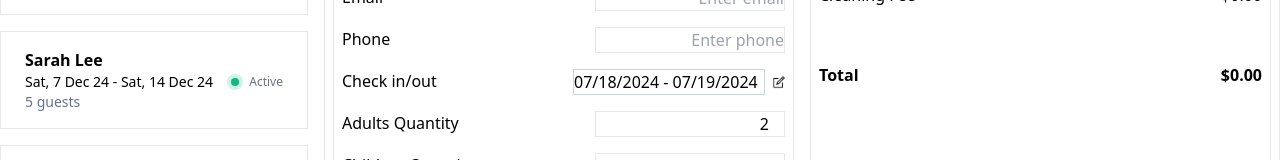
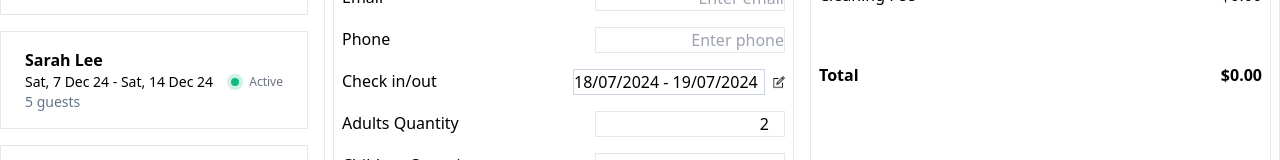
Before and after one commit to iorrah/bookings-manager, a React (Vite) app: page / in a window 1280 px wide. Both pictures are taken after a click on the button "Create Booking". Shown: the part 341-501 px from the top of the page. Built offline with nearby package versions, Linux system fonts and the light colour scheme.

Commit message:
Prevent selection of excluded dates in the range

```diff
--- a/src/components/DatePickerRange/index.tsx
+++ b/src/components/DatePickerRange/index.tsx
@@ -1,50 +1,83 @@
-import { FC, useState } from "react";
+import { FC, useEffect, useState } from "react";
 import ReactDatePicker from "react-datepicker";
-import { addDays } from "date-fns";
+import { isAfter } from "date-fns";
 
 import "react-datepicker/dist/react-datepicker.css";
 
 type DatePickerRangeType = FC<{
-  startDate: Date;
-  endDate: Date;
+  defaultStartDate: Date;
+  defaultEndDate: Date;
   onChange: (update: [Date, Date]) => void;
 }>;
 
 export const DatePickerRange: DatePickerRangeType = ({
-  startDate,
-  endDate,
+  defaultStartDate,
+  defaultEndDate,
   onChange
 }) => {
-  const [dateRange, setDateRange] = useState<[Date | null, Date | null]>([
-    startDate,
-    endDate
-  ]);
+  // TODO:
+  // 1. Define excluded dates based on other bookings
+  // 2. Amend styling to match brand theme
+
+  const disabledDates = ["09/18/2024", "09/24/2024"];
+  const [startDate, setStartDate] = useState<Date | null>(defaultStartDate);
+  const [endDate, setEndDate] = useState<Date | null>(defaultEndDate);
+  const [maxDate] = useState<Date | null>(null);
+  const [maxDateDatepicker, setMaxDateDatepicker] = useState<Date | null>(null);
 
   const handleChange = (update: [Date | null, Date | null]) => {
-    const [checkIn, checkOut] = update;
+    const [selectedStartDate, selectedEndDate] = update;
 
-    setDateRange(update);
+    setStartDate(selectedStartDate);
 
-    if (checkIn instanceof Date && checkOut instanceof Date) {
-      onChange([checkIn, checkOut]);
+    if (selectedEndDate == null) {
+      setEndDate(selectedEndDate);
+
+      if (
+        startDate != null &&
+        selectedStartDate?.toString() === startDate?.toString()
+      ) {
+        setStartDate(null);
+        setMaxDateDatepicker(maxDate);
+      } else if (disabledDates.length > 0 && selectedStartDate) {
+        for (const disabledDate of disabledDates) {
+          if (isAfter(new Date(disabledDate), new Date(selectedStartDate))) {
+            setMaxDateDatepicker(new Date(disabledDate));
+            break;
+          }
+        }
+      }
+    } else if (selectedStartDate?.toString() !== selectedEndDate?.toString()) {
+      setEndDate(selectedEndDate);
+      setMaxDateDatepicker(null);
+
+      if (
+        selectedStartDate instanceof Date &&
+        selectedEndDate instanceof Date
+      ) {
+        onChange([selectedStartDate, selectedEndDate]);
+      }
     }
   };
 
-  // TODO:
-  // 1. Define excluded dates based on other bookings
-  // 2. Prevent selection of excluded dates in the range
-  // 3. Amend styling to match brand theme
+  useEffect(() => {
+    setStartDate(defaultStartDate);
+    setEndDate(defaultEndDate);
+  }, [defaultStartDate, defaultEndDate]);
 
   return (
     <ReactDatePicker
-      selectsRange={true}
-      startDate={dateRange[0] || undefined}
-      endDate={dateRange[1] || undefined}
+      selected={null}
+      startDate={startDate || undefined}
+      endDate={endDate || undefined}
       onChange={handleChange}
       minDate={new Date()}
-      excludeDates={[addDays(new Date(), 1), addDays(new Date(), 5)]}
+      excludeDates={[new Date("09/18/2024"), new Date("09/24/2024")]}
+      maxDate={maxDateDatepicker || undefined}
       withPortal
-      monthsShown={2}
+      monthsShown={3}
+      dateFormat="dd/MM/yyyy"
+      selectsRange
     />
   );
 };
--- a/src/pages/BookingsPage/shared/BookingForm/index.tsx
+++ b/src/pages/BookingsPage/shared/BookingForm/index.tsx
@@ -61,8 +61,8 @@ export const BookingForm: BookingForm = ({
         <div className="flex cursor-pointer gap-2">
           <div className="border border-slate-300">
             <DatePickerRange
-              startDate={new Date(booking.checkIn)}
-              endDate={new Date(booking.checkOut)}
+              defaultStartDate={new Date(booking.checkIn)}
+              defaultEndDate={new Date(booking.checkOut)}
               onChange={onDateChange}
             />
           </div>
```
